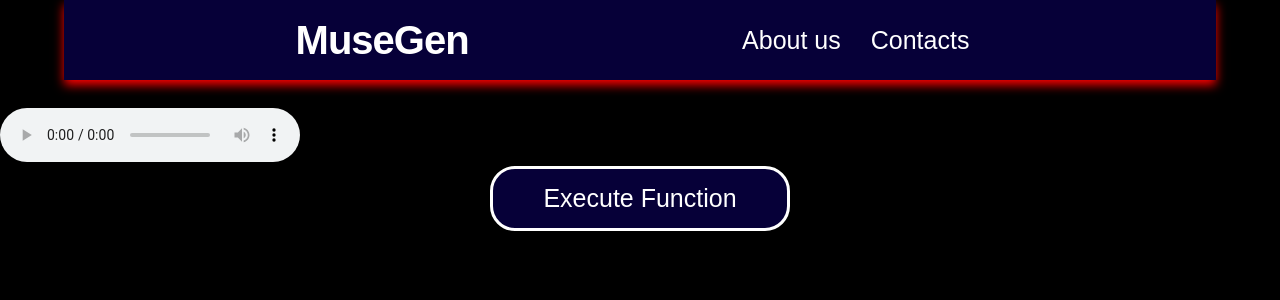
After one commit to Skripkon/RESO, a Flask app: page /editing_page.html in a window 1280 px wide. The commit adds this page. Shown: the top 300 px of the page. Run offline with Flask 3, Linux system fonts and the light colour scheme.

Commit message:
Create editing page

```diff
--- a/app.py
+++ b/app.py
@@ -8,6 +8,10 @@ def main_page():
     page = render_template("main_page.html")
     return page
 
+@app.route('/editing_page.html')
+def editing_page():
+    page = render_template("editing_page.html")
+    return page
 
 @app.route('/execute_function', methods=['POST'])
 def execute_function():
--- /dev/null
+++ b/templates/editing_page.html
@@ -0,0 +1,38 @@
+{% extends 'header.html' %}
+
+{% block title %}
+MuseGen
+{% endblock %}
+
+{% block body %}
+<br/><br/><br/><br/><br/><br/>
+<audio controls>
+    <source src="../audio/test_audio_1.mp3" type="audio/mpeg">
+    Your browser does not support the audio tag.
+  </audio>
+
+
+<button id="executeButton">Execute Function</button>
+
+<div id="resultContainer"></div>
+
+<script src="https://code.jquery.com/jquery-3.6.4.min.js"></script>
+<script>
+    $(document).ready(function () {
+        $("#executeButton").click(function () {
+            $.ajax({
+                type: "POST",
+                url: "/execute_function",
+                success: function (response) {
+                    $("#resultContainer").text(response.result);
+                },
+                error: function (error) {
+                    console.log(error);
+                    alert("Error occurred");
+                }
+            });
+        });
+    });
+</script>
+
+{% endblock %}
--- a/templates/main_page.html
+++ b/templates/main_page.html
@@ -7,13 +7,11 @@ MuseGen
 {% block body %}
 <br /> <br /> <br /> <br />
 <a class="main-button" > Сергей? </a>
-
 <br />
-
 <a class="main-button"> Надежда? </a>
-
 <br />
-
+<a class="main-button" href="editing_page.html"> Edit audio file </a>
+<br/>
 
 <button id="executeButton">Execute Function</button>
 
```
Also changed, not shown: 1 other file.
